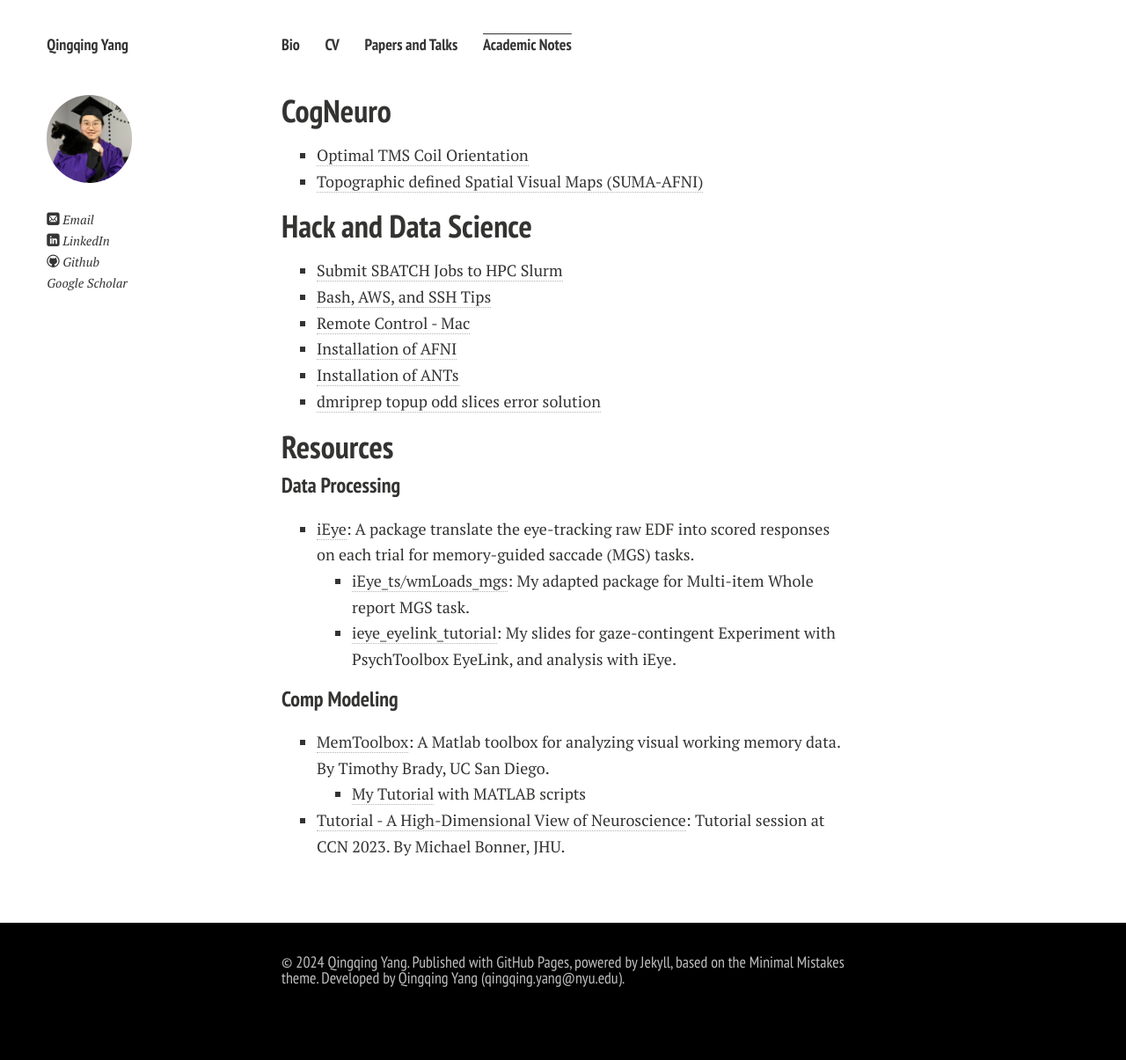
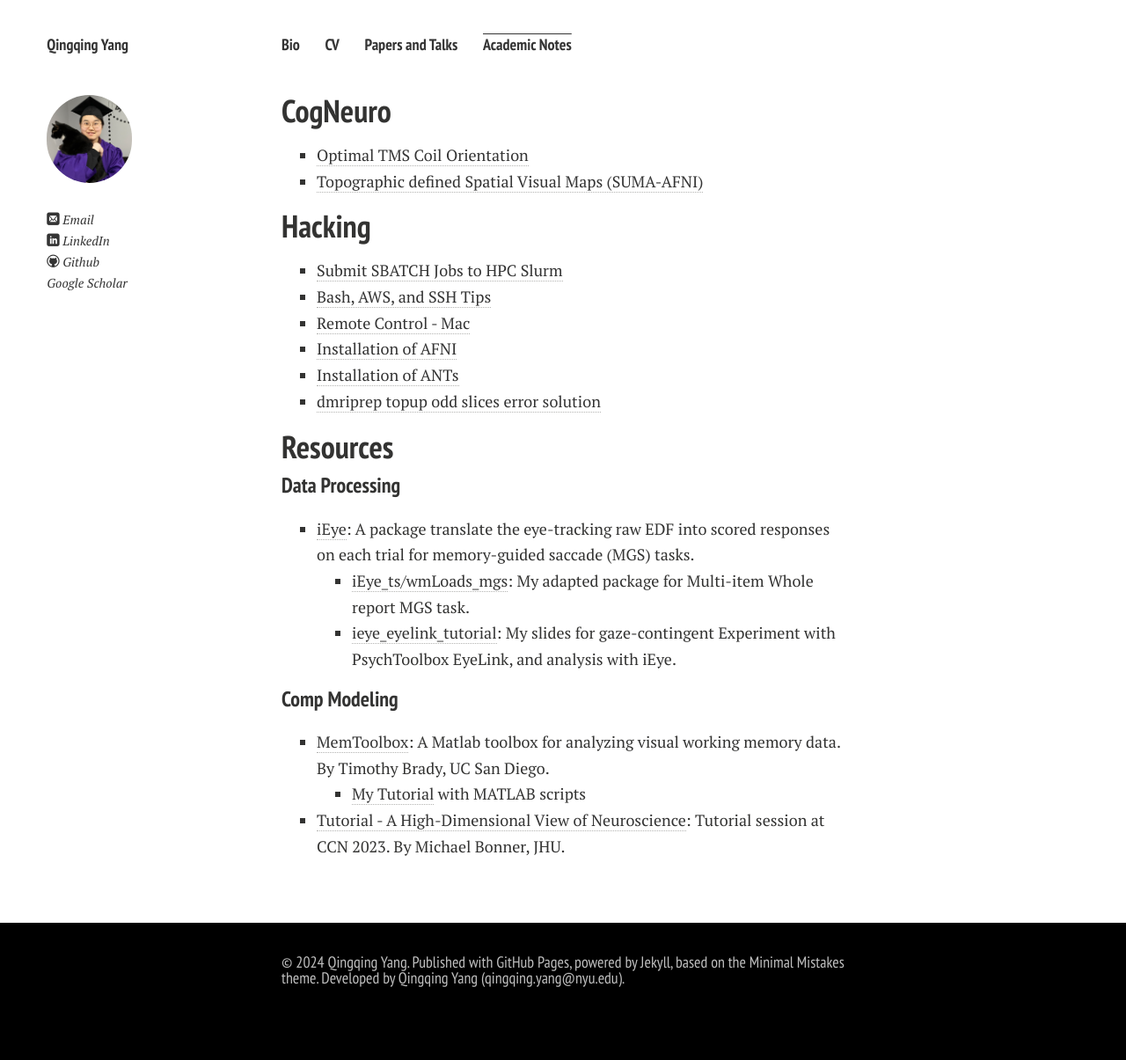
Before and after one commit to Qingqing-Yang-177/Qingqing-Yang-177.github.io, a Jekyll site: the page built from blogs.md, in a window 1280 px wide. Shown: the whole page at 88% size. Built offline with Jekyll 4.4.1, drawn with Linux system fonts in a browser that asks for light colours; nearby versions of some CDN libraries; comment, search, counter and statistics services are not loaded; a style sheet for code colours, icons or effects is not loaded.

Commit message:
Update blogs.md

```diff
--- a/blogs.md
+++ b/blogs.md
@@ -9,7 +9,7 @@ title: blogs
 - [Optimal TMS Coil Orientation](https://classic-comb-130.notion.site/Optimal-TMS-Coil-Orientation-67cead69b489400e82980f61b68994c1?pvs=4)
 - [Topographic defined Spatial Visual Maps (SUMA-AFNI)](https://classic-comb-130.notion.site/Topographical-Spatial-Visual-Maps-183d241be78e4a37b98755d7fdab9bba?pvs=4)
 
-## Hack and Data Science
+## Hacking
 
 - [Submit SBATCH Jobs to HPC Slurm](https://classic-comb-130.notion.site/Submit-Jobs-to-HPC-Slurm-34dfb2417fa0407da32dae4002401d5e?pvs=4)
 - [Bash, AWS, and SSH Tips](https://classic-comb-130.notion.site/Bash-AWS-and-SSH-Tips-baa2e0ac79a54d108c5ace253c709eca?pvs=4)
```
